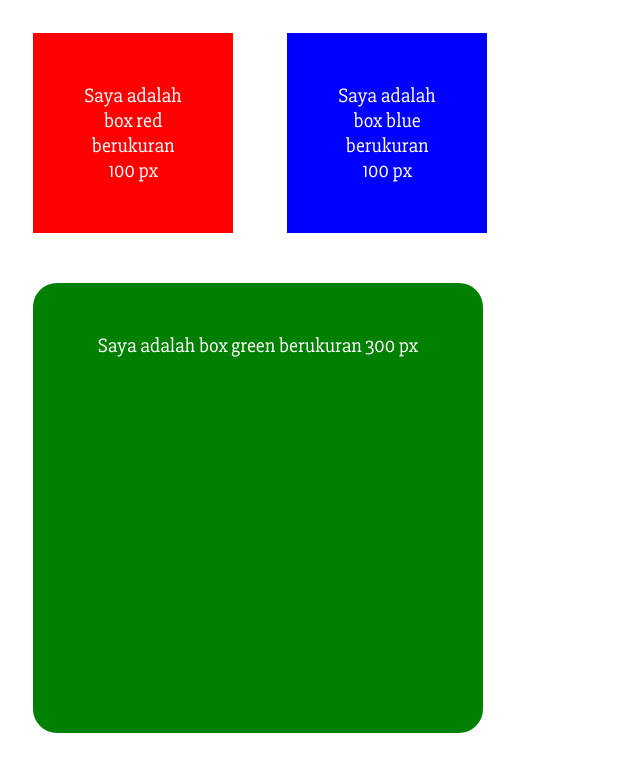
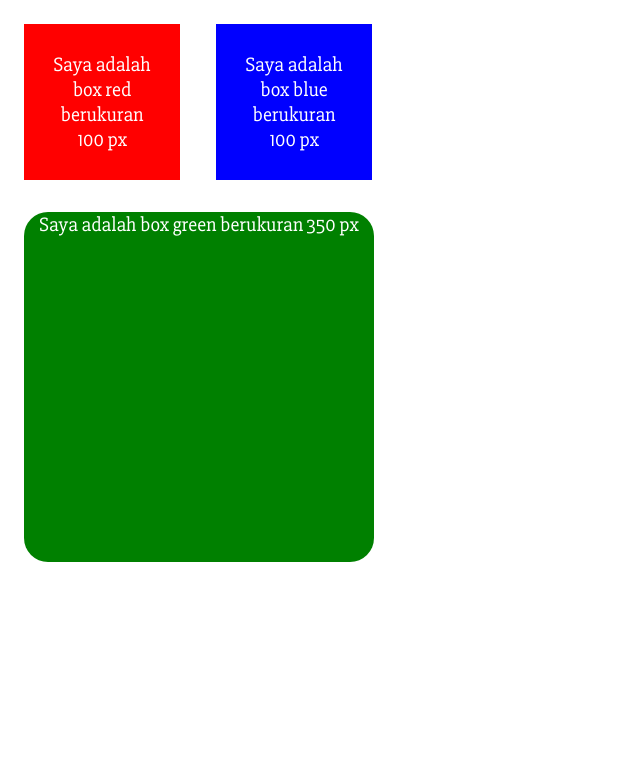
Before and after one commit to mbahArip/react_arief-rachmawan, a plain HTML site: page 6_CSS/praktikum/file1.html in a window 1280 px wide. Shown: the whole page, without its empty margins (0-640 px from the left). Drawn offline with Linux system fonts and the light colour scheme.

Commit message:
Menyelesaikan tugas section 6

```diff
--- a/6_CSS/praktikum/file1.html
+++ b/6_CSS/praktikum/file1.html
@@ -9,8 +9,8 @@
 			font-size: 20px;
 			color: white;
 			text-align: center;
-			padding: 50px;
-			margin: 25px;
+			padding: 28px;
+			margin: 16px;
 		}
 		div.red {
 			display: inline-block;
@@ -30,12 +30,13 @@
 			height: 350px;
 			background-color: green;
 			border-radius: 24px;
+      padding: 0;
 		}
 	</style>
 
 	<body>
 		<div class="red">Saya adalah box red berukuran 100 px</div>
 		<div class="blue">Saya adalah box blue berukuran 100 px</div>
-		<div class="green">Saya adalah box green berukuran 300 px </div>
+		<div class="green">Saya adalah box green berukuran 350 px </div>
 	</body>
 </html>
```
Also changed, not shown: 6_CSS/screenshots/example1.png (added), 6_CSS/screenshots/example2.png (added), 6_CSS/screenshots/task1.png (added), 2 other files.
